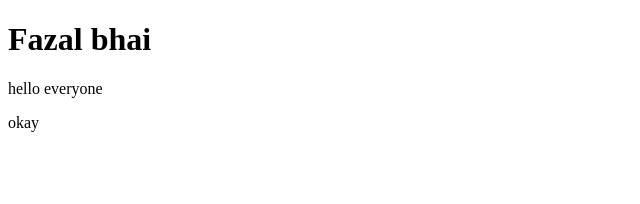
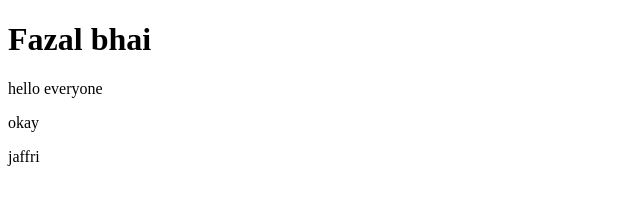
Before and after one commit to tahir123-dot/fazal01, a plain HTML site: page index.html in a window 1280 px wide. Shown: the full height of the page, 0-640 px from the left. Drawn offline with Linux system fonts and the light colour scheme.

Commit message:
added another  <p> with jaffri name in index.html

```diff
--- a/index.html
+++ b/index.html
@@ -9,5 +9,6 @@
     <h1>Fazal bhai</h1>
     <p>hello everyone</p>
     <p>okay </p>
+    <p>jaffri</p>
 </body>
 </html>
```
